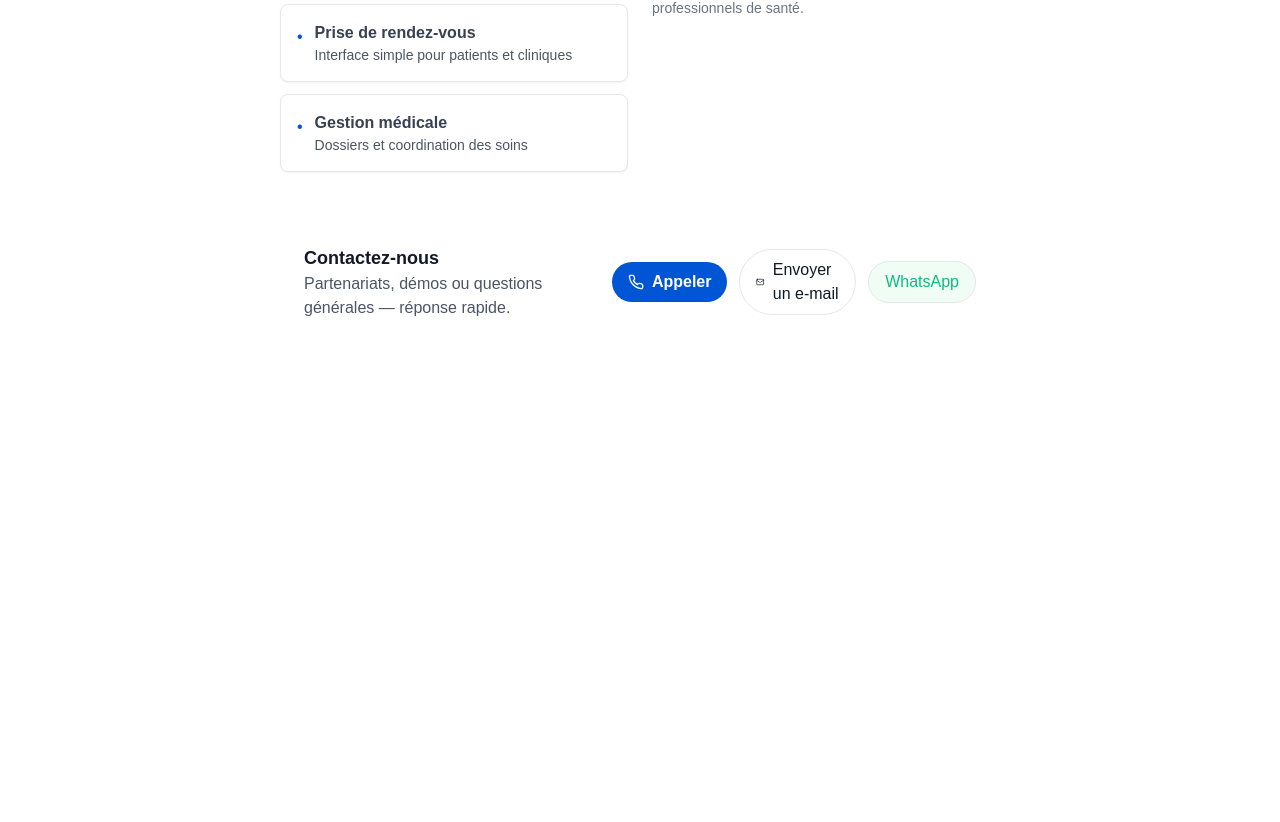
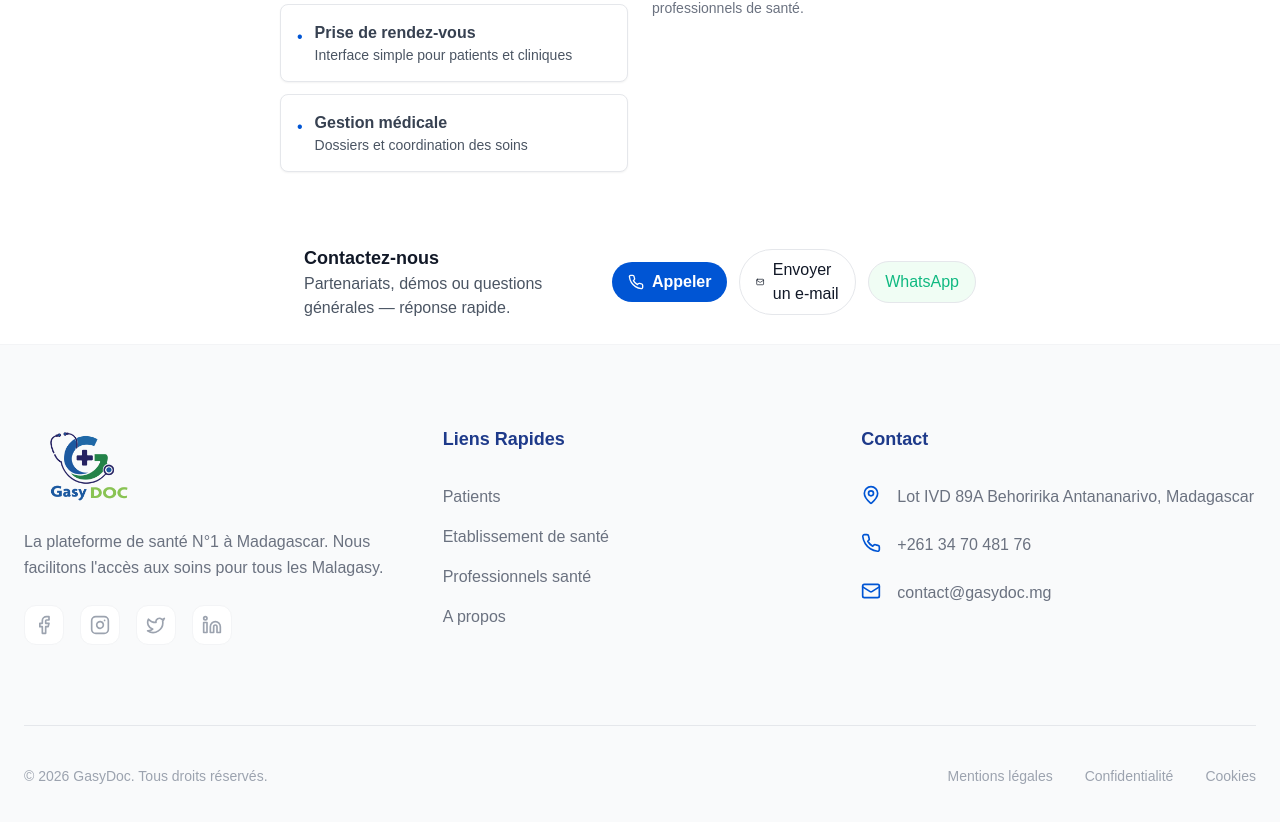
Before and after one commit to DarciaAnona/gasydoc-landing, a Next.js app: page /a-propos in a window 1280 px wide. Shown: the part 1446-2268 px from the top of the page. Before the commit the page ends 1790 px from the top, so only its background shows below. Built offline with nearby package versions, Linux system fonts and the light colour scheme.

Commit message:
modif link et ajout recherche maladie

```diff
--- a/src/app/layout.tsx
+++ b/src/app/layout.tsx
@@ -40,8 +40,8 @@ export default function RootLayout({
           {children}
         </main>
 
-        {/* FOOTER
-        <Footer />*/}
+        {/* FOOTER */}
+        <Footer />
 
       </body>
     </html>
--- a/src/app/page.tsx
+++ b/src/app/page.tsx
@@ -21,7 +21,6 @@ export default function Home() {
       <Testimonials />
       <NetworkSection />
       <CTA />
-      <Footer />
     </main>
   );
 }
```
